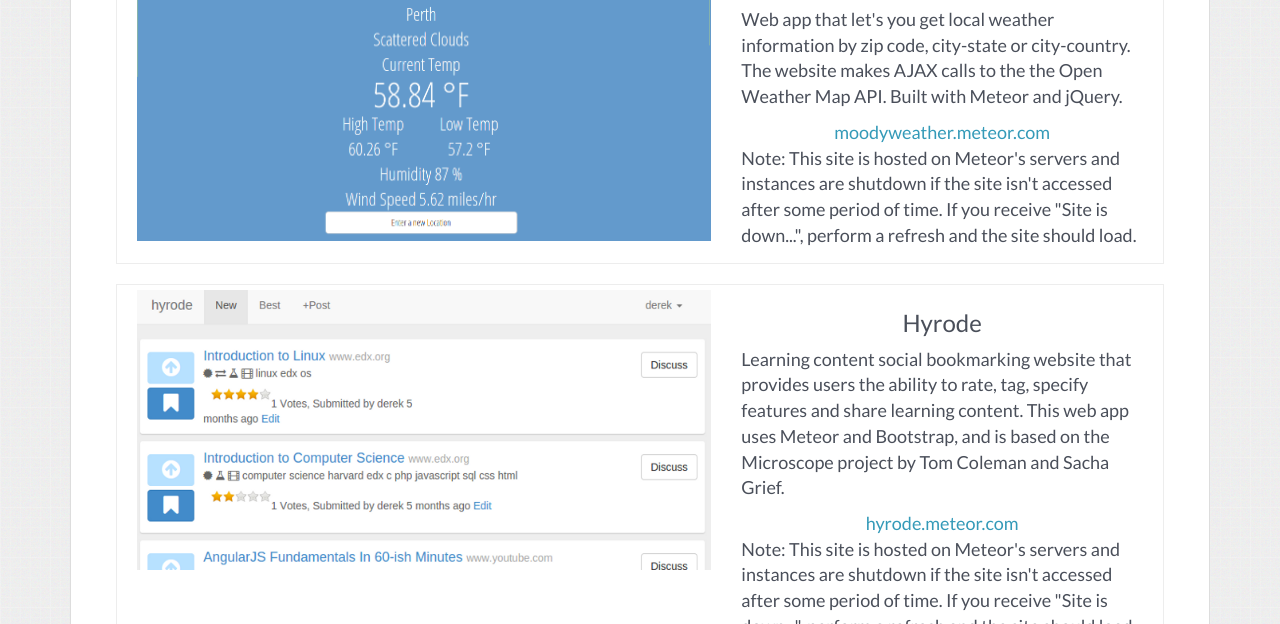
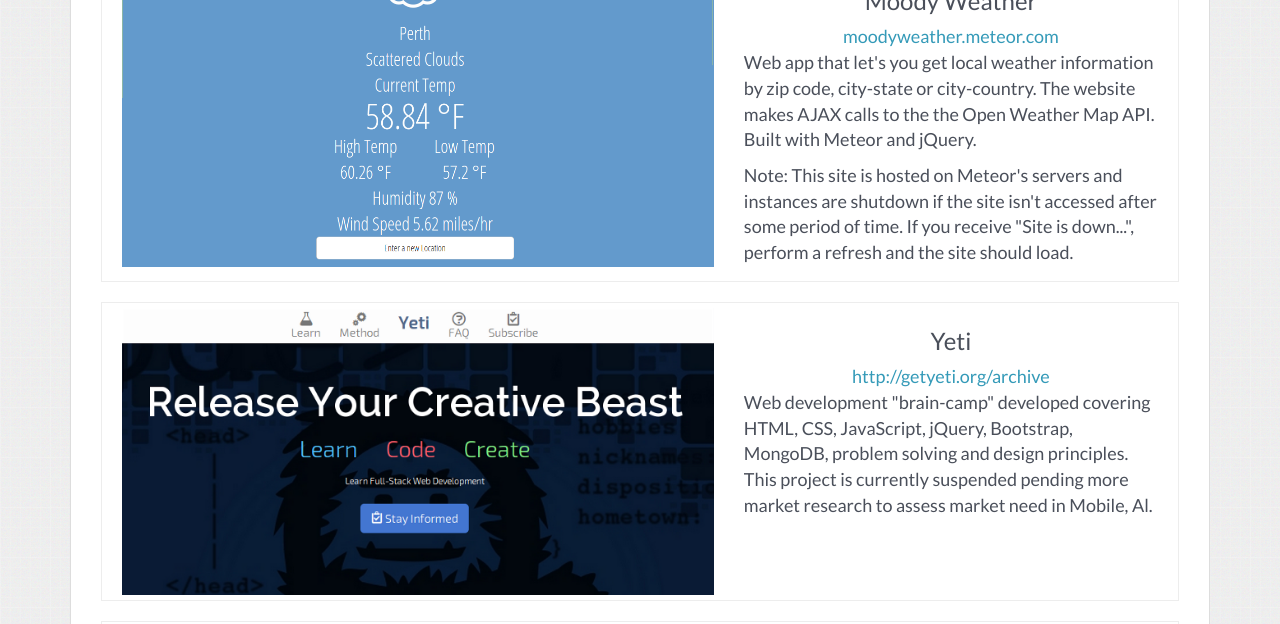
Before and after one commit to dereksnow/old-portfolio, a plain HTML site: page index.html in a window 1280 px wide. Shown: the part 1593-2217 px from the top of the page. Drawn offline with nearby package versions, Linux system fonts and the light colour scheme.

Commit message:
styling and addition of Yeti project to portfolio

```diff
--- a/css/style.css
+++ b/css/style.css
@@ -37,11 +37,11 @@
     font-weight: 700;
 }
 .navbar-default .navbar-brand {
-    color: #45F3BC;
+    color: #fcfcfc;
     font-size: 30px;
 }
 .navbar-default .navbar-brand:hover {
-    color: #45F3BC;
+    color: #fcfcfc;
 }
 .container>.navbar-header,
 .container-fluid>.navbar-header,
@@ -97,6 +97,14 @@
 .panel.panel-default {
     padding: 30px;
 }
+.panel-body {
+    padding-left: 0;
+    padding-right: 0;
+}
+.panel-body>.row>p {
+    padding-left: 15px;
+    padding-right: 15px;
+}
 .projects {
     border: 1px solid #ededed;
     margin: 20px 0;
--- a/index.html
+++ b/index.html
@@ -128,14 +128,13 @@
 
           <div class="col-md-5">
             <h3>groket</h3>
-
+            <a href=
+            "http://dereksnow.github.io/groket/">dereksnow.github.io/groket/</a>
 
             <p class="text-left">Tutorial website for learning HTML and CSS
             concepts. Includes JSbin code playgrounds for most lessons to allow
             for in browser experimentation. This website was built with
 	    Bootstrap, the front-end web framework.</p>
-            <a href=
-            "http://dereksnow.github.io/groket/">dereksnow.github.io/groket/</a>
           </div>
         </div>
 
@@ -149,13 +148,13 @@
 
           <div class="col-md-5">
             <h3>Bitscoop</h3>
+            <a href="http://bitscoop.meteor.com">bitscoop.meteor.com</a>
 
 
             <p class="text-left">Real-time average bitcoin price charts and
             information website. This site was built with D3, the JavaScript
             data visualization library, Meteor, the full-stack JavaScript
             web application framework and Bootstrap.</p>
-            <a href="http://bitscoop.meteor.com">bitscoop.meteor.com</a>
 	    <p class="text-left">Note: This site is hosted on Meteor's servers and instances are
 	    shutdown if the site isn't accessed after some period of time. If you receive
 	    "Site is down...", perform a refresh and the site should load.</p>
@@ -172,13 +171,13 @@
 
           <div class="col-md-5">
             <h3>Movie Stuff</h3>
+            <a href="http://dereksnow.github.io/startwith">dereksnow.github.io/startwith</a>
 
 
             <p class="text-left">Web app that let's you search for movie
 	    listings by actor's name. This website makes AJAX calls to TMDb
 	    API to get movie information. Built with
 	    Bootstrap and jQuery. </p>
-            <a href="http://dereksnow.github.io/startwith">dereksnow.github.io/startwith</a>
           </div>
         </div>
         <div class="row projects text-center">
@@ -190,15 +189,32 @@
 
           <div class="col-md-5">
             <h3>Moody Weather</h3>
+            <a href="http://moodyweather.meteor.com">moodyweather.meteor.com</a>
 
 
             <p class="text-left">Web app that let's you get local weather
 	    information by zip code, city-state or city-country. The website makes AJAX calls to the the Open Weather Map API. Built with Meteor and jQuery.</p>
-            <a
-		    href="http://moodyweather.meteor.com">moodyweather.meteor.com</a>
 	    <p class="text-left">Note: This site is hosted on Meteor's servers and instances are
 	    shutdown if the site isn't accessed after some period of time. If you receive
 	    "Site is down...", perform a refresh and the site should load.</p>
+          </div>
+        </div>
+        <div class="row projects text-center">
+          <div class="col-md-7"><a href="http://getyeti.org/archive">
+<img class="img-responsive" src=
+          "img/getyeti-snap.png" alt="Yeti"></a>
+          </div>
+
+
+          <div class="col-md-5">
+            <h3>Yeti</h3>
+            <a href="http://getyeti.org/archive">http://getyeti.org/archive</a>
+
+
+            <p class="text-left">Web development "brain-camp" developed covering HTML,
+	    CSS, JavaScript, jQuery, Bootstrap, MongoDB, problem solving and
+	    design principles. This project is currently suspended pending
+	    more market research to assess market need in Mobile, Al.</p>
           </div>
         </div>
         <div class="row projects text-center">
@@ -210,6 +226,7 @@
 
           <div class="col-md-5">
             <h3>Hyrode</h3>
+            <a href="http://hyrode.meteor.com">hyrode.meteor.com</a>
 
 
             <p class="text-left">Learning content social bookmarking website
@@ -217,8 +234,6 @@
 	    share learning content. This web app uses Meteor and Bootstrap,
 	    and is based on the Microscope project by Tom Coleman and Sacha
 	    Grief.</p>
-            <a
-		    href="http://hyrode.meteor.com">hyrode.meteor.com</a>
 	    <p class="text-left">Note: This site is hosted on Meteor's servers and instances are
 	    shutdown if the site isn't accessed after some period of time. If you receive
 	    "Site is down...", perform a refresh and the site should load.</p>
@@ -233,13 +248,12 @@
 
           <div class="col-md-5">
             <h3>Reel Learning</h3>
+            <a href="http://youtube.com/user/ReelLearning">youtube.com/user/ReelLearning</a>
 
             <p class="text-left">Youtube channel with videos on programming in
 	    C++ and Python. Covers topics from control structures and problem
 	    solving techniques to pointers and data structures. Close to 9,000
 	    subscribers.</p>
-            <a
-		    href="http://youtube.com/user/ReelLearning">youtube.com/user/ReelLearning</a>
           </div>
         </div>
       </div>
```
